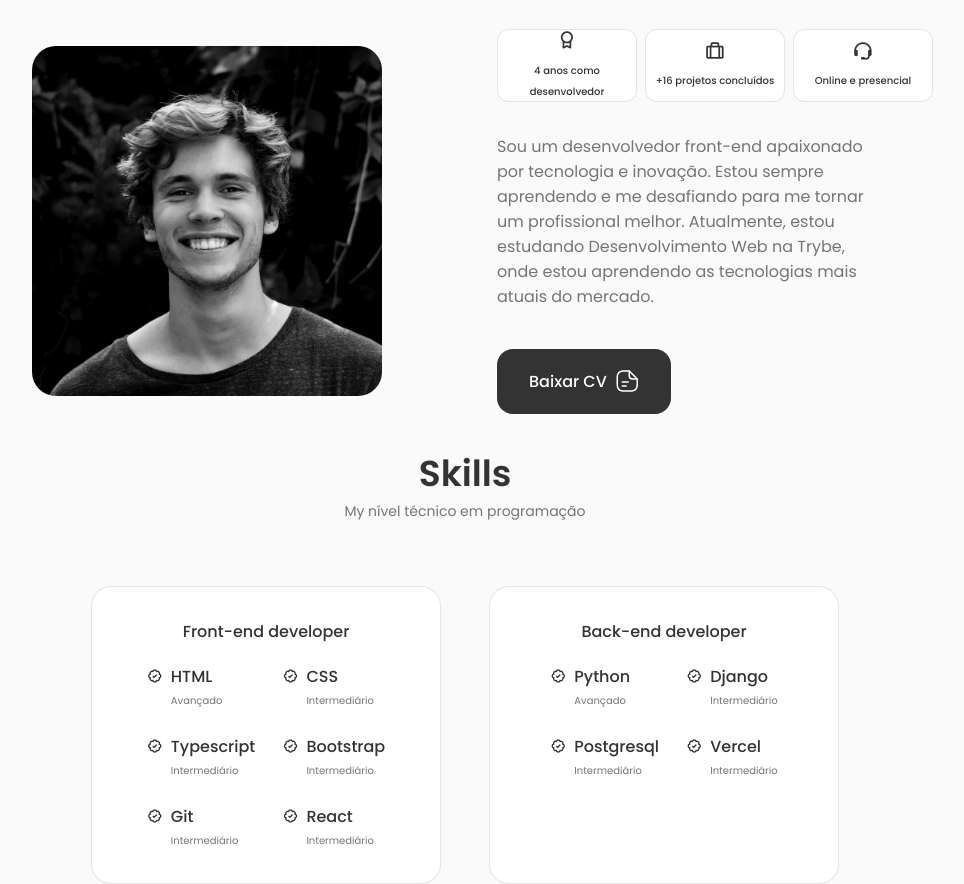
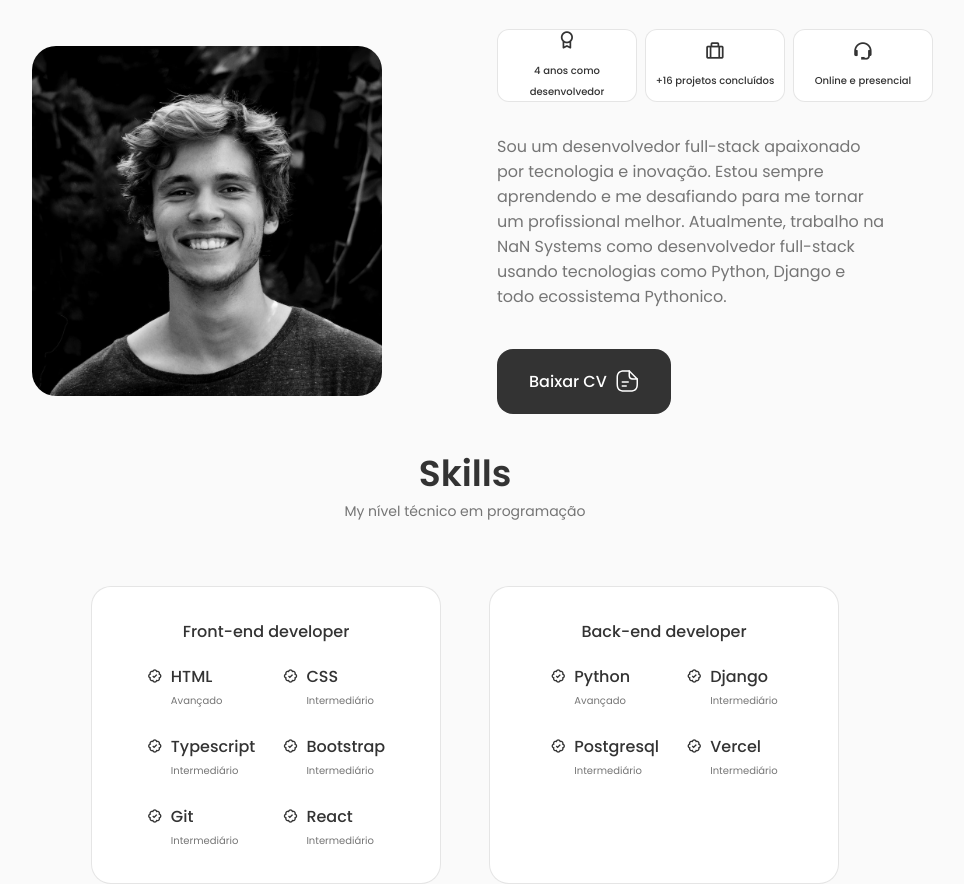
Before and after one commit to fandredev/portfolio, a React (Vite) app: page / in a window 1280 px wide. Shown: the part 880-1764 px from the top of the page, without its empty margins (175-1139 px from the left). Built offline with nearby package versions, Linux system fonts and the light colour scheme.

Commit message:
refactor: Refactor about component description

```diff
--- a/src/components/about/index.tsx
+++ b/src/components/about/index.tsx
@@ -16,11 +16,11 @@ export default function About() {
           <Informations />
 
           <p className="about__description">
-            Sou um desenvolvedor front-end apaixonado por tecnologia e inovação.
-            Estou sempre aprendendo e me desafiando para me tornar um
-            profissional melhor. Atualmente, estou estudando Desenvolvimento Web
-            na Trybe, onde estou aprendendo as tecnologias mais atuais do
-            mercado.
+            Sou um desenvolvedor full-stack apaixonado por tecnologia e
+            inovação. Estou sempre aprendendo e me desafiando para me tornar um
+            profissional melhor. Atualmente, trabalho na NaN Systems como
+            desenvolvedor full-stack usando tecnologias como Python, Django e
+            todo ecossistema Pythonico.
           </p>
 
           <a download href={CV} className="button button--flex">
```
